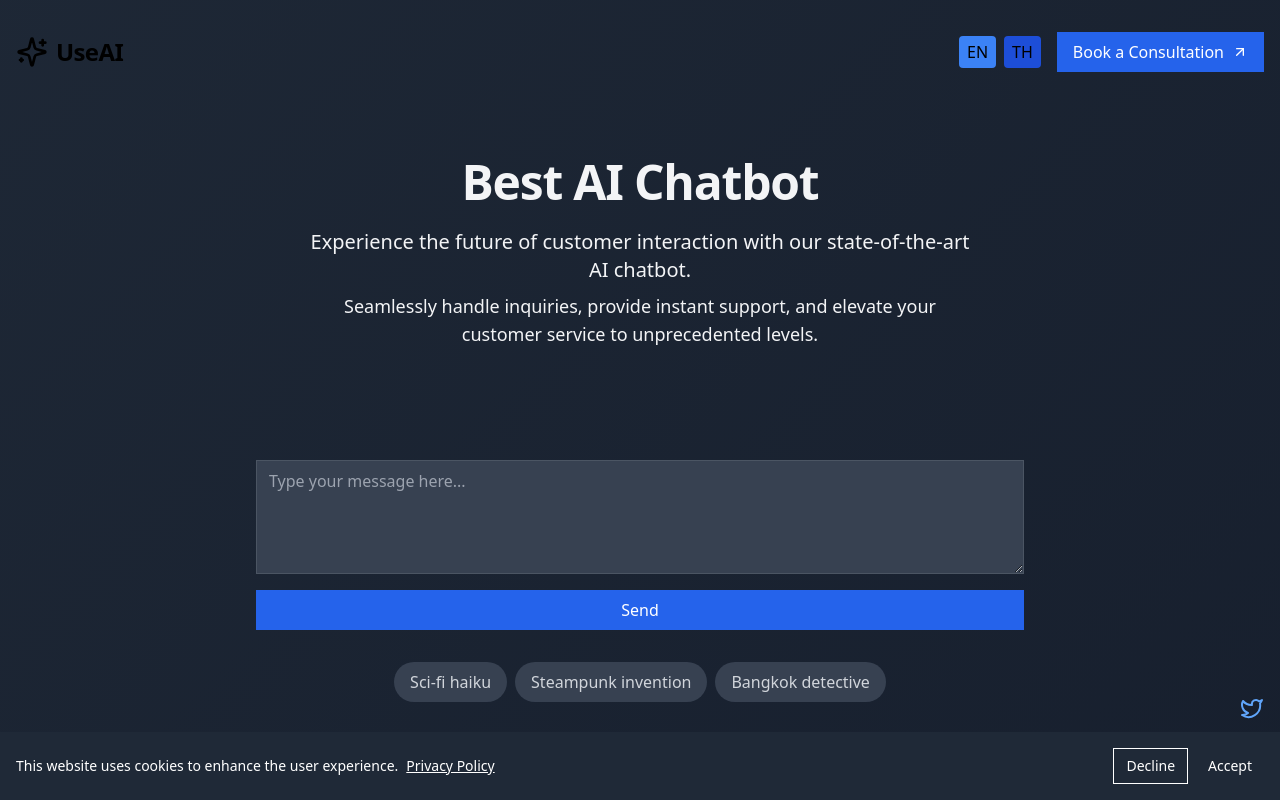
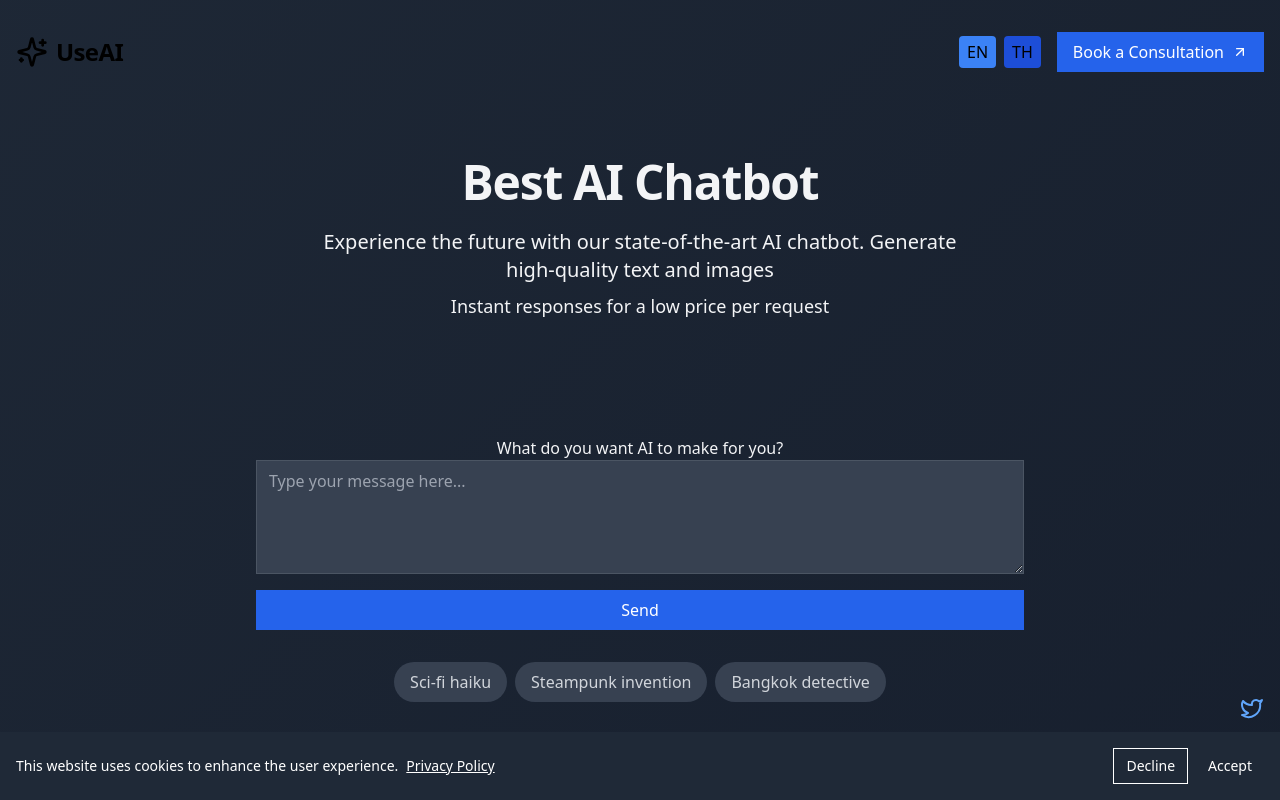
Before and after one commit to statementsapp/aic, a Next.js app: page / in a window 1280 px wide. Shown: the top 800 px of the page. Built offline with nearby package versions, Linux system fonts and the light colour scheme; what node-cache would draw is missing.

Commit message:
refinements

```diff
--- a/app/components/Chatbot.tsx
+++ b/app/components/Chatbot.tsx
@@ -43,6 +43,7 @@ export default function Chatbot() {
 
   return (
     <div className="w-full max-w-3xl mx-auto -mt-24">
+      <h2>What do you want AI to make for you?</h2>
       <form onSubmit={handleSubmit} className="relative">
         <div className="mb-4 flex flex-col">
           <textarea
--- a/app/components/Hero.tsx
+++ b/app/components/Hero.tsx
@@ -49,10 +49,10 @@ export default function Hero() {
             Best AI Chatbot
           </h1>
           <p className="text-xl mb-2 max-w-2xl mx-auto font-light">
-            Experience the future of customer interaction with our state-of-the-art AI chatbot.
+            Experience the future with our state-of-the-art AI chatbot. Generate high-quality text and images
           </p>
           <p className="text-lg mb-6 max-w-2xl mx-auto font-light">
-            Seamlessly handle inquiries, provide instant support, and elevate your customer service to unprecedented levels.
+            Instant responses for a low price per request
           </p>
         </>
       ),
```
